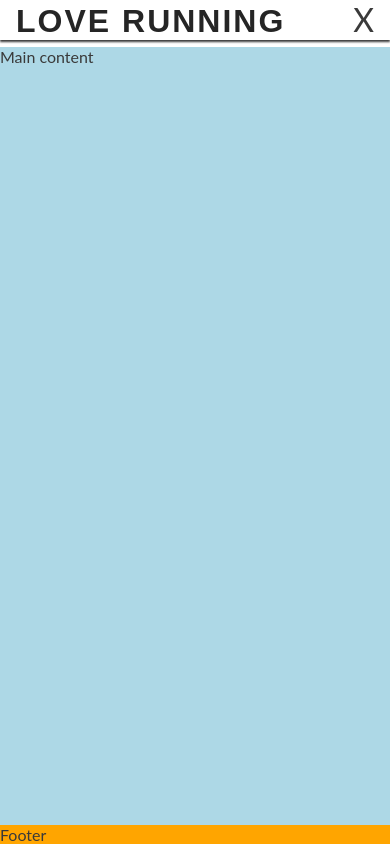
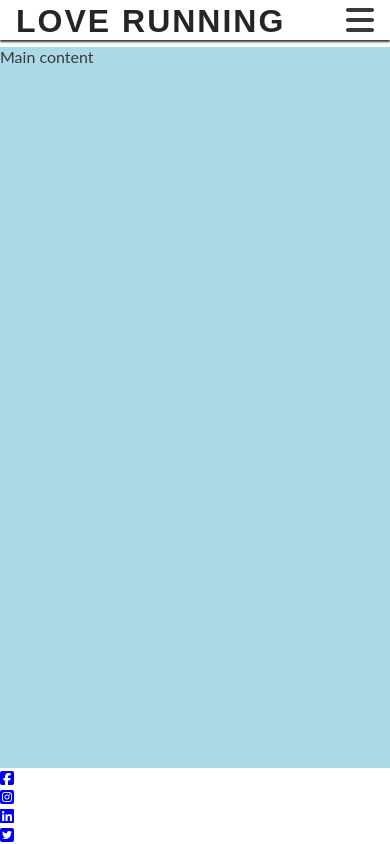
Before and after one commit to LaisZagati/love-running, a plain HTML site: page index.html in a window 390 px wide. Drawn offline with Linux system fonts and the light colour scheme.

Commit message:
social links added on footer

```diff
--- a/assets/css/style.css
+++ b/assets/css/style.css
@@ -46,9 +46,9 @@ h1 {
 
 #menu {
     font-size: 110%;                /* Increases font size by 10% */
-    letter-spacing: 4px;            /* Adds space between letters */
+    letter-spacing: 4px;            /*Adds space between letters */
     list-style-type: none;          /* Removes bullet points from list */
-    gap: 1rem;                      /* Adds space between menu items */
+    /* gap: 1rem;                      Adds space between menu items */
 }
 
 #menu > li {
@@ -78,6 +78,7 @@ nav {
 #nav-toggle:checked ~ nav{
     display:block;
 }
+
 /*To not appear the checkbox */
 #nav-toggle{
     display: none;  /* Hides the checkbox input element from view (but it still functions behind the scenes) */
@@ -96,8 +97,9 @@ main {
 }
 
 /* Footer */
-footer {
-    background-color: orange;
+social-networks {
+
+
 }
 
 /* Styles for screens that are 768px or wider (typically tablets and desktops) */
@@ -116,13 +118,17 @@ footer {
         display: flex; /* Arranges menu items in a row instead of stacking them */
     }
 
+    #menu > li {
+        padding-left: 1rem;             /* Adds space below each list item */
+    }
+
     .nav-toggle-label {
         display: none; /* Hides the menu toggle button on larger screens since it's not needed */
     }
 
     #logo {
         font-size: 280%; /* Increases logo size for better visibility on larger screens */
-        line-height: 75px; /* Adjusts line height for better alignment */
+        line-height: 75px; /* Adjusts line height for better alignment and make more space at the top */
         margin: 0 0.5rem; /* Adds horizontal margin for spacing */
     }
 
--- a/index.html
+++ b/index.html
@@ -23,7 +23,7 @@
             <h1 id="logo">Love Running</h1>
         </a>
         <input type="checkbox" id="nav-toggle" name="nav-toggle">
-        <label for="nav-toggle" class="nav-toggle-label">X</label>
+        <label for="nav-toggle" class="nav-toggle-label"><i class="fa-solid fa-bars"></i></label>
         <nav>
             <ul id="menu">
                 <li><a href="" class= "active">Home </a></li>
@@ -37,7 +37,17 @@
     <main>Main content</main>
 
     <!-- Footer -->
-    <Footer>Footer</Footer>
+    <footer>
+        <ul id="social-networks">
+            <li><a href="http://facebook.com/" target="_blank" rel="noopener" aria-label="Visit our Facebook page"><i class="fa-brands fa-square-facebook"></i></a></li>
+            <li><a href="http://instagram.com/" target="_blank" rel="noopener" aria-label="Visit our Instagram page"><i class="fa-brands fa-square-instagram"></i></a></li>
+            <li><a href="http://linkedin.com/" target="_blank" rel="noopener" aria-label="Visit our LinkedIn page"><i class="fa-brands fa-linkedin"></i></a></li>
+            <li><a href="http://twiter.com/" target="_blank" rel="noopener" aria-label="Visit our Twiter page"><i class="fa-brands fa-square-twitter"></i></a></li>
 
+        </ul>
+    </footer>
+
+<!-- Font Awesome kit-->
+    <script src="https://kit.fontawesome.com/7202f9532e.js" crossorigin="anonymous"></script>
 </body>
 </html>
```
